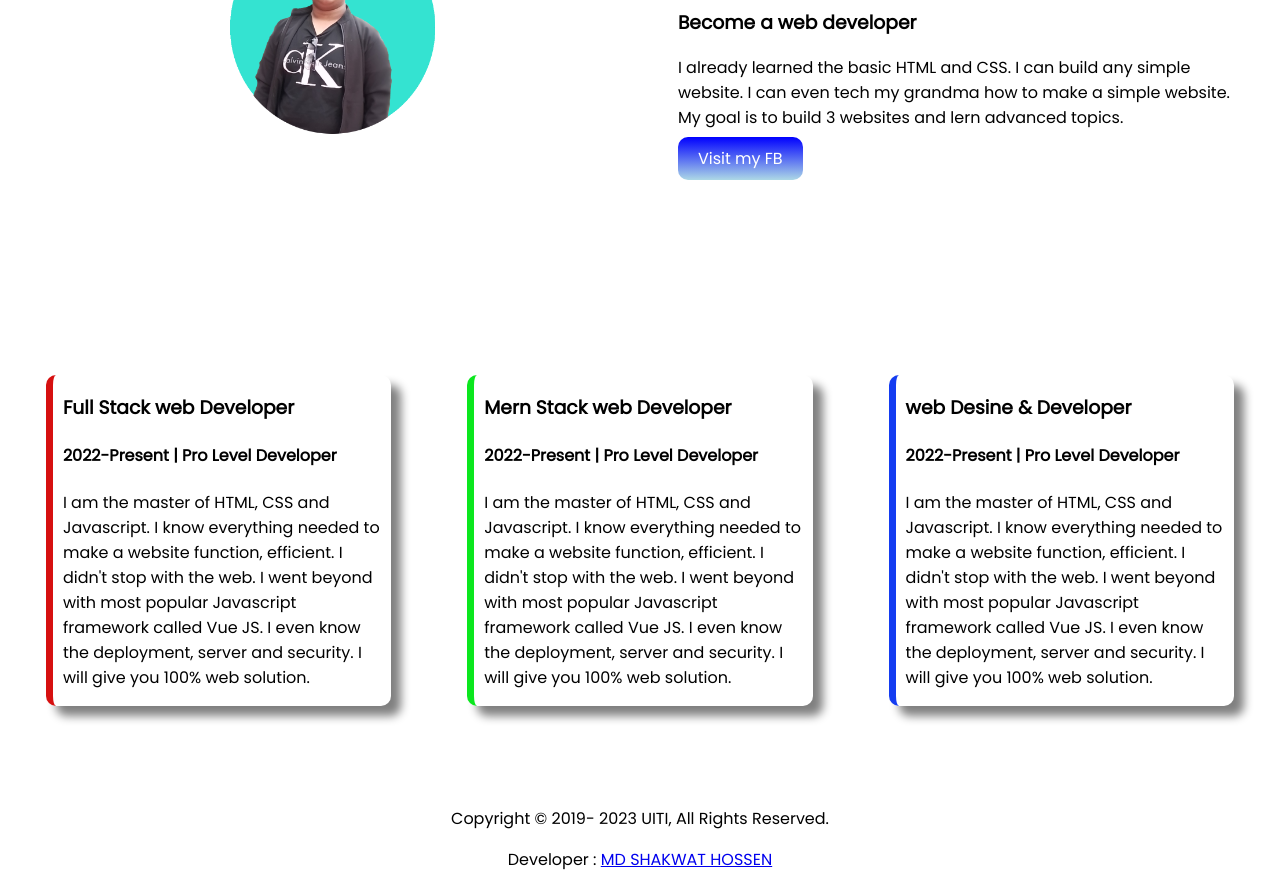
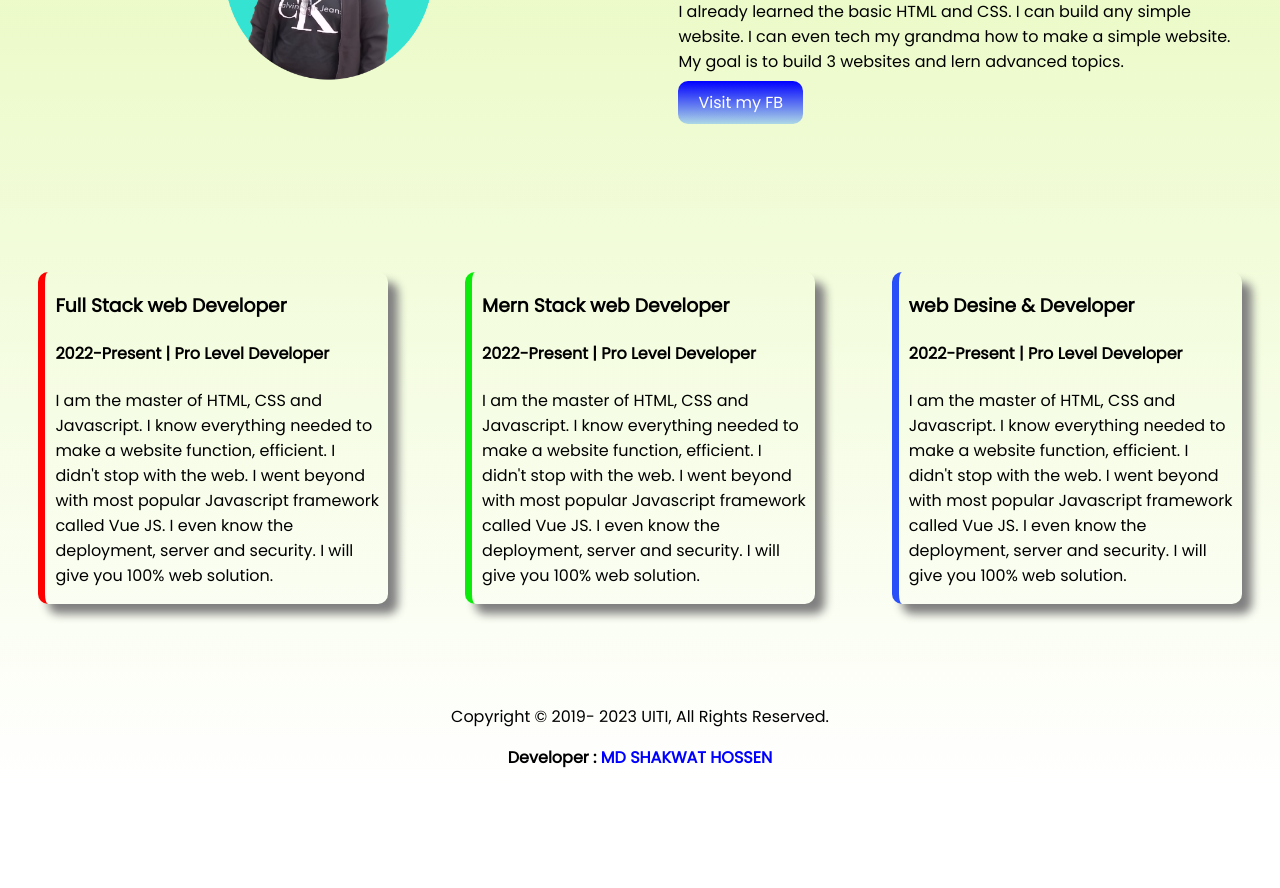
Before and after one commit to MdShakwatHossen/My-first-webpage, a plain HTML site: page index.html in a window 1280 px wide. Shown: the part 654-1542 px from the top of the page. After the commit the page ends 1440 px from the top, so only its background shows below. Drawn offline with Linux system fonts and the light colour scheme.

Commit message:
My First Webpage

```diff
--- a/index.html
+++ b/index.html
@@ -12,17 +12,17 @@
 </head>
 <body>
     <!-- <div class="Top-Button">
-        <div id="home" class="Top-Button">
-            <a href="">HOME</a>
+        <div class="Top-Button">
+            <button>HOME</button>
         </div>
-        <div id="about" class="Top-Button">
-            <a href="">ABOUT</a>
+        <div class="Top-Button">
+            <button>About</button>
         </div>
-        <div id="hire" class="Top-Button">
-            <a href="">HIRE DESIGNERS</a>
+        <div class="Top-Button">
+            <button>Cources</button>
         </div>
-        <div id="support" class="Top-Button">
-            <a href="">SUPPORT</a>
+        <div class="Top-Button">
+            <button>Support</button>
         </div>
     </div> -->
 
@@ -30,21 +30,21 @@
         <div class="Half-part"><h1>Welcome to</h1>
         <h1><span class="Text-color">MD Shakwat Hossen</span> World</h1>
         <h3>Build climber and train stopper</h3>
-        <p>You might saw me jumping, climbing buildings and stopping trains. But nobody pays me a dime for that work. Thats why i'm learning and mastering <a href="https://en.wikipedia.org/wiki/Web_development" class="link" >web development</a>. I will not stop untill I became the web development hero.</p>
-        <a href="https://github.com/MdShakwatHossen" class="Link-button">Visit my GitHub</a>
+        <p>You might saw me jumping, climbing buildings and stopping trains. But nobody pays me a dime for that work. Thats why i'm learning and mastering <a href="https://en.wikipedia.org/wiki/Web_development" target="_blank" class="link" >web development</a>. I will not stop untill I became the web development hero.</p>
+        <a href="https://github.com/MdShakwatHossen" target="_blank" class="Link-button">Visit my GitHub</a>
         </div>
         <div class="Half-part">
-        <img src="Image/Kayes3.png" alt="">
+        <img src="Image/Kayes3.png" alt="My Photo">
         </div>
     </div>
     <div class="Main-part">
         <div class="Half-part">
-            <img src="Image/Sumon.png" alt="">
+            <img src="Image/Sumon.png" alt="My brothers photo">
         </div>
         <div class="Half-part"><h1><span class="Text-color">Dream big</span> world</h1>
         <h3>Become a web developer</h3>
         <p>I already learned the basic HTML and CSS. I can build any simple website. I can even tech my grandma how to make a simple website. My goal is to build 3 websites and lern advanced topics.</p>
-        <a href="https://www.facebook.com/profile.php?id=100052526002201" class="Link-button">Visit my FB</a>
+        <a href="https://www.facebook.com/profile.php?id=100052526002201" target="_blank" class="Link-button">Visit my FB</a>
         </div>
 
     </div>
@@ -69,6 +69,6 @@
 </body>
 <footer>
     <p>Copyright © 2019- 2023 UITI, All Rights Reserved.</p>
-    <p>Developer : <a href="https://www.facebook.com/shakwat.hosen.50/"> MD SHAKWAT HOSSEN</a></p>
+    <p> <b>Developer :<a href="https://www.facebook.com/shakwat.hosen.50/" target="_blank" class="developer"> MD SHAKWAT HOSSEN</a></b></p>
 </footer>
 </html>
--- a/style.css
+++ b/style.css
@@ -1,27 +1,18 @@
 body{
 
     font-family: 'Poppins', sans-serif;
+    background-image: linear-gradient( rgb(220, 247, 156), white);
+    margin: auto;
 }
 /* .Top-Button{
     display: flex;
-    width: 100%;
-    padding-left: 12%
-}
-#home{
-    padding-left: 10%;
-}
-#about{
-    padding-left: 10%;
-}
-#hire{
-    padding-left: 10%;
-}
-#support{
-    p
+    padding-left: 12%;
+    padding-top: 10px;
+
 } */
 .Main-part{
     display: flex;
-    margin-bottom: 100px;
+    margin-bottom: 50px;
 }
 .Half-part{
     width: 50%;
@@ -60,17 +51,21 @@ body{
 }
 
 #Full{
-    border-left: 7px solid rgb(214, 16, 16);
+    border-left: 7px solid rgb(255, 0, 0);
 }
 
 #Mern{
-    border-left: 7px solid rgb(11, 231, 30);
+    border-left: 7px solid rgb(12, 235, 12);
 }
 
 #Web{
-    border-left: 7px solid rgb(20, 60, 241);
+    border-left: 7px solid rgb(41, 79, 248);
 }
 
 footer p {
     text-align: center;
 }
+.developer{
+    text-decoration: none;
+    color: blue;
+}
```
